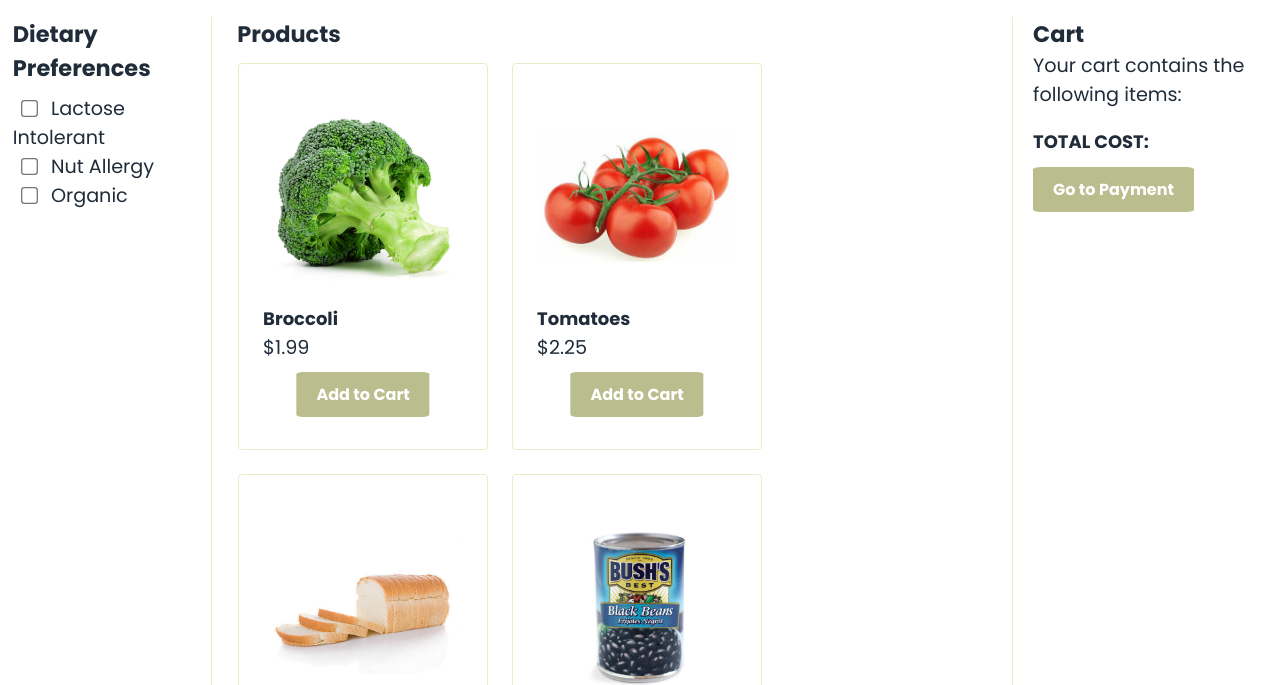
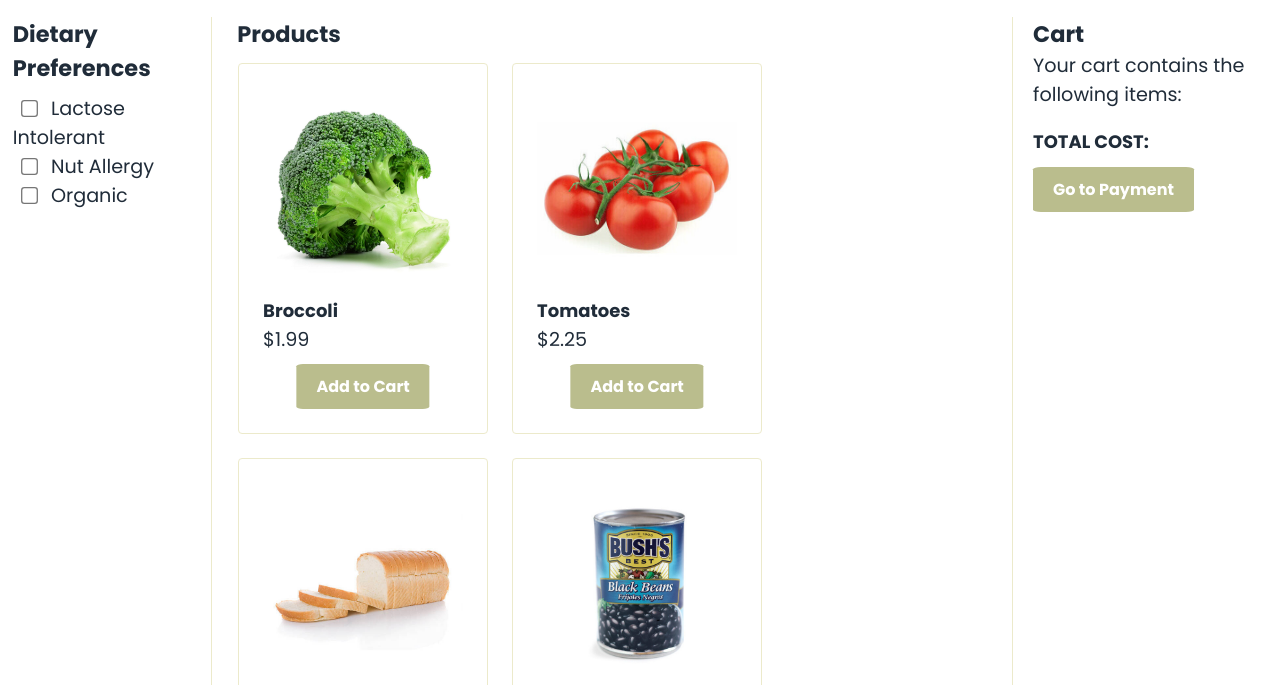
Before and after one commit to swardak/lab3-seg3125, a plain HTML site: page index.html in a window 1280 px wide. Shown: the part 115-800 px from the top of the page. Drawn offline with Linux system fonts and the light colour scheme.

Commit message:
quick tings

```diff
--- a/styles/style.css
+++ b/styles/style.css
@@ -136,7 +136,7 @@ input {
   position: relative;
   max-width: 262px;
   border-radius: 4px;
-  padding: 32px 24px;
+  padding: 24px;
   margin: 12px;
   text-decoration: none;
   z-index: 0;
```
